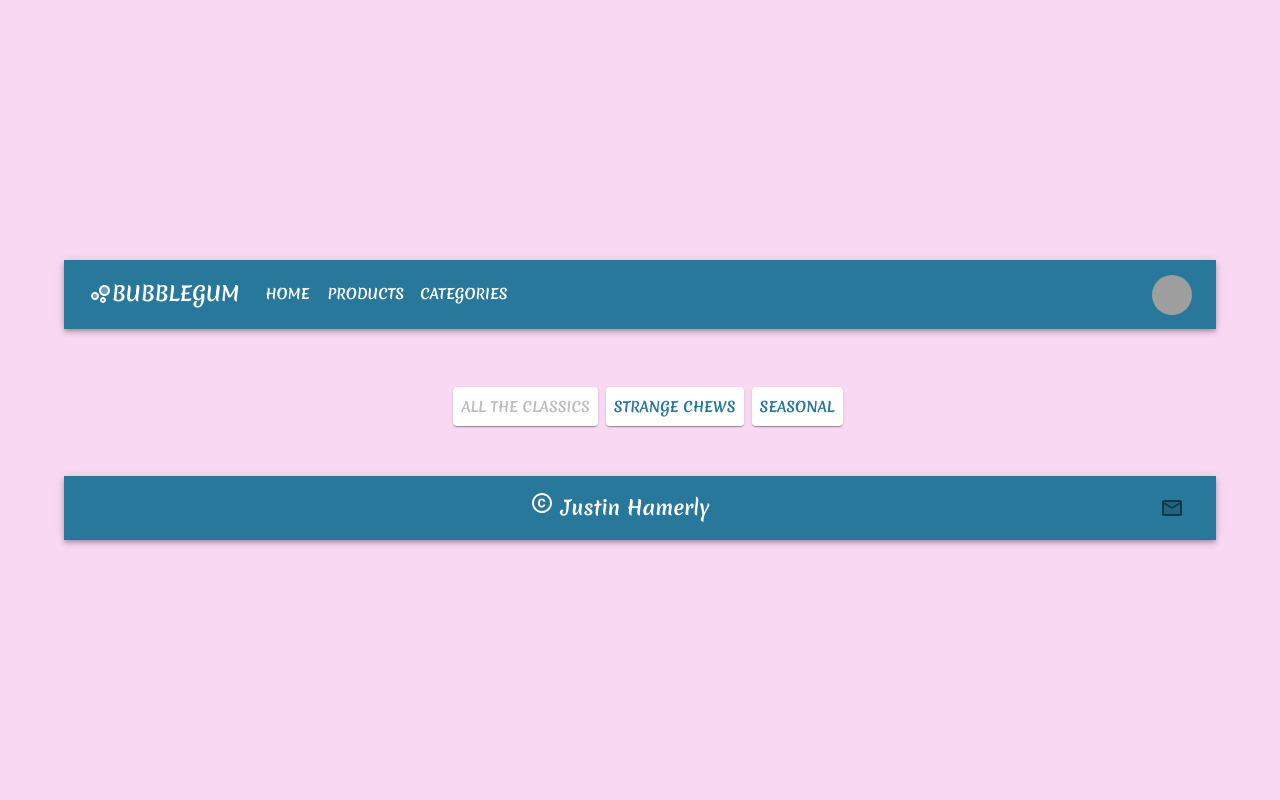
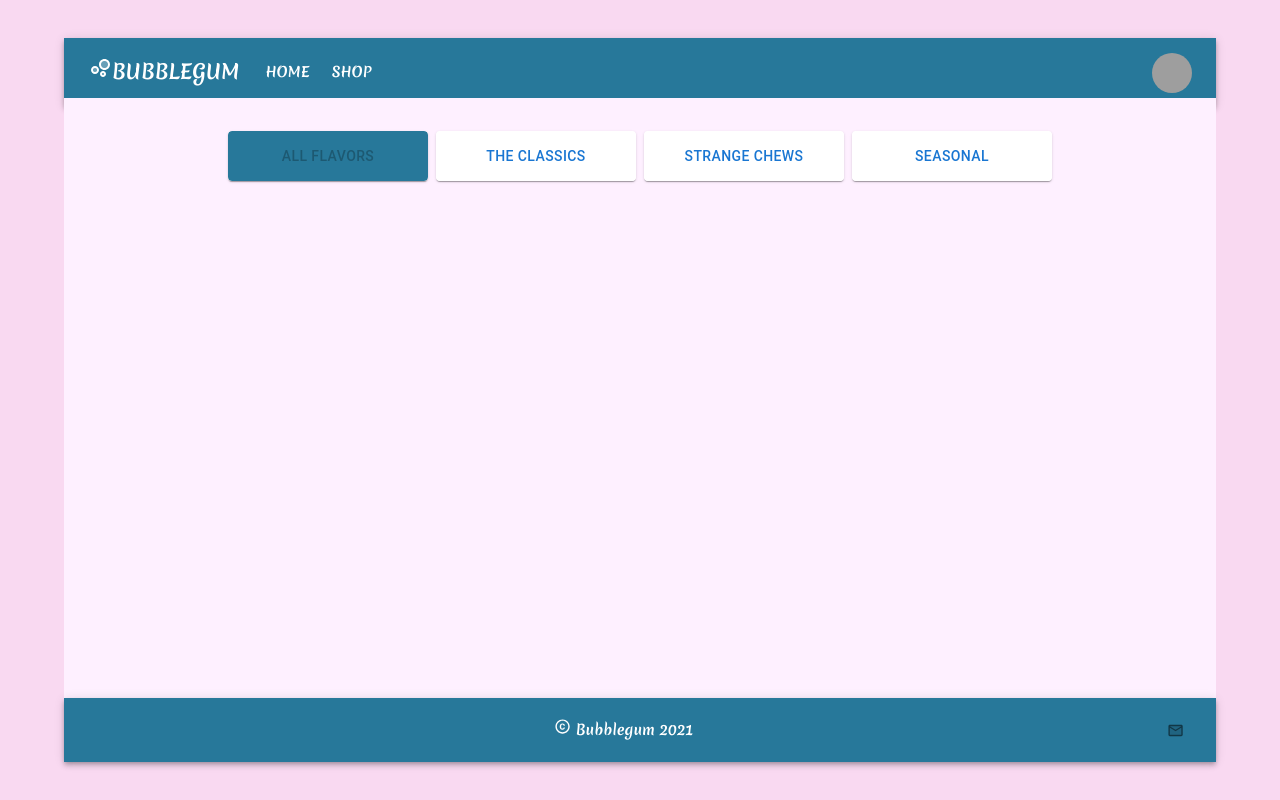
Before and after one commit to JustinHamerly/virtual-storefront, a React (Create React App) app: page / in a window 1280 px wide. Built offline with nearby package versions, Linux system fonts and the light colour scheme; grey boxes are pictures that could not be loaded.

Commit message:
modified styling

```diff
--- a/src/App.js
+++ b/src/App.js
@@ -1,18 +1,23 @@
 import './App.css';
 import Header from './components/header/Header';
 import Footer from './components/footer/Footer';
-import { Container } from '@mui/material';
+import { Container, Box } from '@mui/material';
 import { ThemeProvider } from '@emotion/react';
 import Categories from './components/storefront/Categories';
-import menuTheme from './theme/menu.js'
+import header from './theme/header.js';
+import footer from './theme/footer.js';
 import { connect } from 'react-redux';
 
 function App(props) {
   return (
-    <Container>
-      <ThemeProvider theme={menuTheme}>
+    <Container fixed sx={{ width: '2000px' }}>
+      <ThemeProvider theme={header}>
         <Header />
+      </ThemeProvider>
+      <Box sx={{ bgcolor: '#FEF0FF', height: '600px' }}>
         <Categories current={props} />
+      </Box>
+      <ThemeProvider theme={footer}>
         <Footer />
       </ThemeProvider>
     </Container>
--- a/src/components/footer/Footer.js
+++ b/src/components/footer/Footer.js
@@ -10,9 +10,9 @@ export default function Footer() {
       <AppBar position="static">
         <Toolbar>
           <Typography variant="h6" component="div" sx={{ flexGrow: 1 }}>
-            <Copyright /> Justin Hamerly
+            <Copyright /> Bubblegum 2021
           </Typography>
-          <IconButton>
+          <IconButton >
             <MailTwoTone />
           </IconButton>
         </Toolbar>
--- a/src/components/header/Header.js
+++ b/src/components/header/Header.js
@@ -13,7 +13,7 @@ import Tooltip from '@mui/material/Tooltip';
 import MenuItem from '@mui/material/MenuItem';
 import BubbleChartTwoToneIcon from '@mui/icons-material/BubbleChartTwoTone';
 
-const pages = ['HOME', 'PRODUCTS', 'CATEGORIES'];
+const pages = ['HOME', 'SHOP'];
 const settings = ['Profile', 'Account', 'Dashboard', 'Logout'];
 
 const Header = () => {
@@ -39,14 +39,13 @@ const Header = () => {
     <AppBar position="static">
       <Container maxWidth="xl">
         <Toolbar disableGutters>
-          <BubbleChartTwoToneIcon/>
           <Typography
             variant="h6"
             noWrap
             component="div"
             sx={{ mr: 2, display: { xs: 'none', md: 'flex' } }}
           >
-            BUBBLEGUM
+            <BubbleChartTwoToneIcon/> BUBBLEGUM
           </Typography>
           <Box sx={{ flexGrow: 1, display: { xs: 'flex', md: 'none' } }}>
             <IconButton
@@ -90,7 +89,7 @@ const Header = () => {
             component="div"
             sx={{ flexGrow: 1, display: { xs: 'flex', md: 'none' } }}
           >
-            LOGO
+            <BubbleChartTwoToneIcon/> BUBBLEGUM
           </Typography>
           <Box sx={{ flexGrow: 1, display: { xs: 'none', md: 'flex' } }}>
             {pages.map((page) => (
--- a/src/components/storefront/Categories.js
+++ b/src/components/storefront/Categories.js
@@ -1,14 +1,15 @@
 import { Grid, Card, Button } from "@mui/material";
 
 function Categories(props){
+  console.log(props.current.category);
   return(
-    <Grid sx={{ margin: '50px 0px',}} justifyContent="center" container spacing={1}>
+    <Grid sx={{ padding: '25px 0px',}} justifyContent="center" container spacing={1}>
     {props.current.category.categories.map((category, idx) => {
       if(!category.active){
         return (
           <Grid key={idx} item>
             <Card>
-              <Button onClick={() => {
+              <Button sx={{ bgcolor: '#FFFFFF', height: '50px', width: '200px' }} onClick={() => {
                 props.current.active(category.normalized);
               }}>{category.name}</Button>
             </Card>
@@ -18,7 +19,7 @@ function Categories(props){
         return(
           <Grid key={idx} item>
             <Card>
-              <Button disabled>{category.name}</Button>
+              <Button disabled sx={{ bgcolor: '#27789A', height: '50px', width: '200px' }}>{category.name}</Button>
             </Card>
           </Grid >
         )
--- a/src/store/categories.js
+++ b/src/store/categories.js
@@ -1,10 +1,11 @@
 let initialState= {
   categories: [
-    { normalized: 'classic', name: 'All the Classics', description: 'the most classic of flavors', active: true},
+    { normalized: 'all', name: 'All Flavors', description: 'the entire collection', active: true},
+    { normalized: 'classic', name: 'The Classics', description: 'the most classic of flavors', active: false},
     { normalized: 'unique', name: 'Strange Chews', description: 'flavors for the brave and adventurous', active: false},
     { normalized: 'seasonal', name: 'Seasonal', description: 'limited run and seasonal flavors', active:false},
   ],
-  active: 'classic',
+  active: 'all',
 };
 
 function categoryReducer(state = initialState, action) {
--- /dev/null
+++ b/src/theme/footer.js
@@ -0,0 +1,18 @@
+import { createTheme } from '@mui/material/styles';
+
+const footer = createTheme({
+  palette: {
+    primary: {
+      main: '#27789A',
+    },
+  },
+  typography: {
+    fontFamily: 'Merienda',
+    fontSize: 10,
+    button: {
+      fontSize: 14,
+    },
+  },
+});
+
+export default footer
--- /dev/null
+++ b/src/theme/header.js
@@ -0,0 +1,14 @@
+import { createTheme } from '@mui/material/styles';
+
+const header = createTheme({
+  palette: {
+    primary: {
+      main: '#27789A',
+    },
+  },
+  typography: {
+    fontFamily: 'Merienda',
+  },
+});
+
+export default header
--- a/src/theme/menu.js
+++ /dev/null
@@ -1,20 +0,0 @@
-import { createTheme } from '@mui/material/styles';
-
-const menuTheme = createTheme({
-  palette: {
-    primary: {
-      main: '#27789A',
-    },
-    secondary: {
-      light: '#ff7961',
-      main: '#f44336',
-      dark: '#ba000d',
-      contrastText: '#000',
-    },
-  },
-  typography: {
-    fontFamily: 'Merienda',
-  },
-});
-
-export default menuTheme;
```
